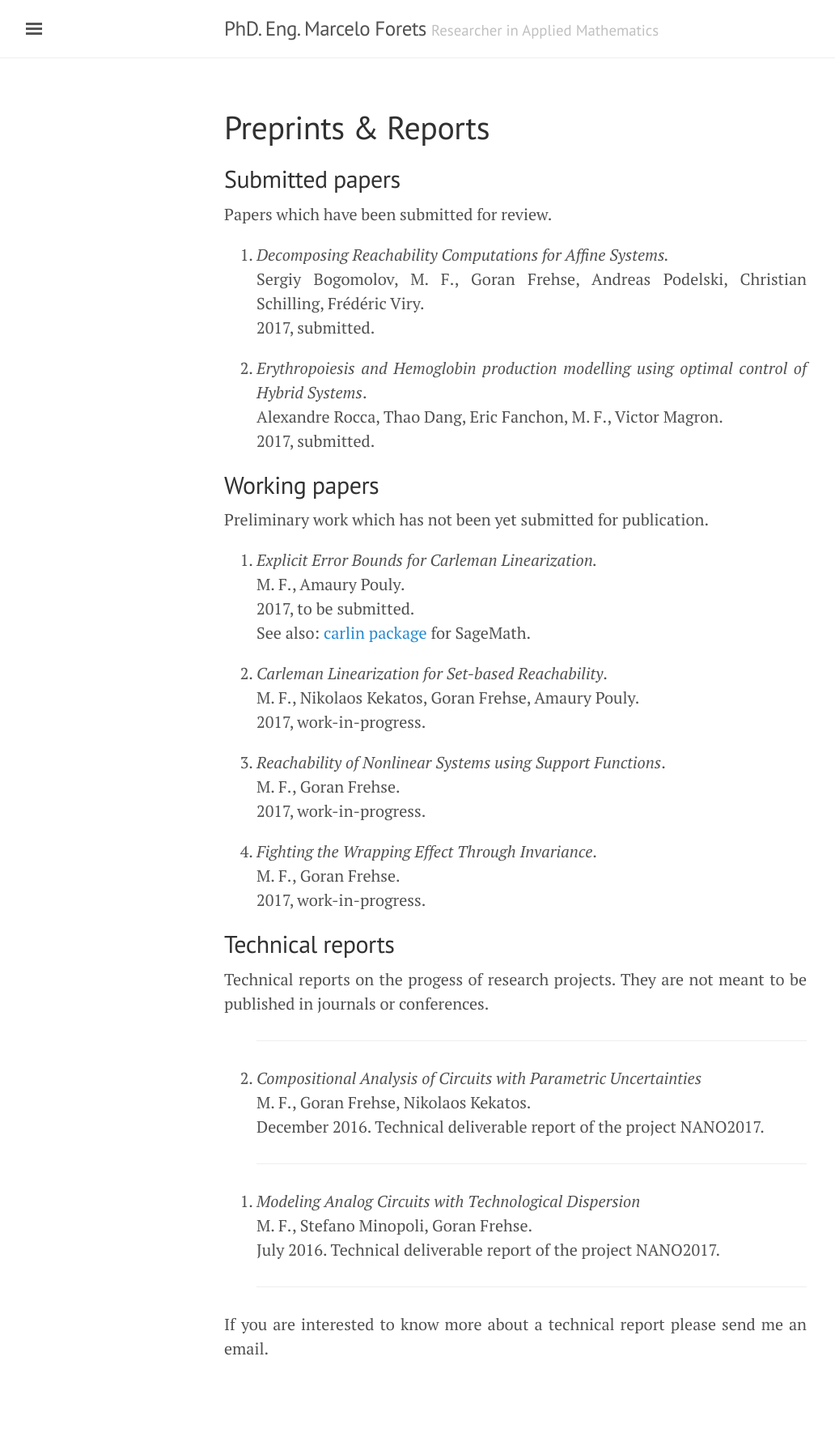
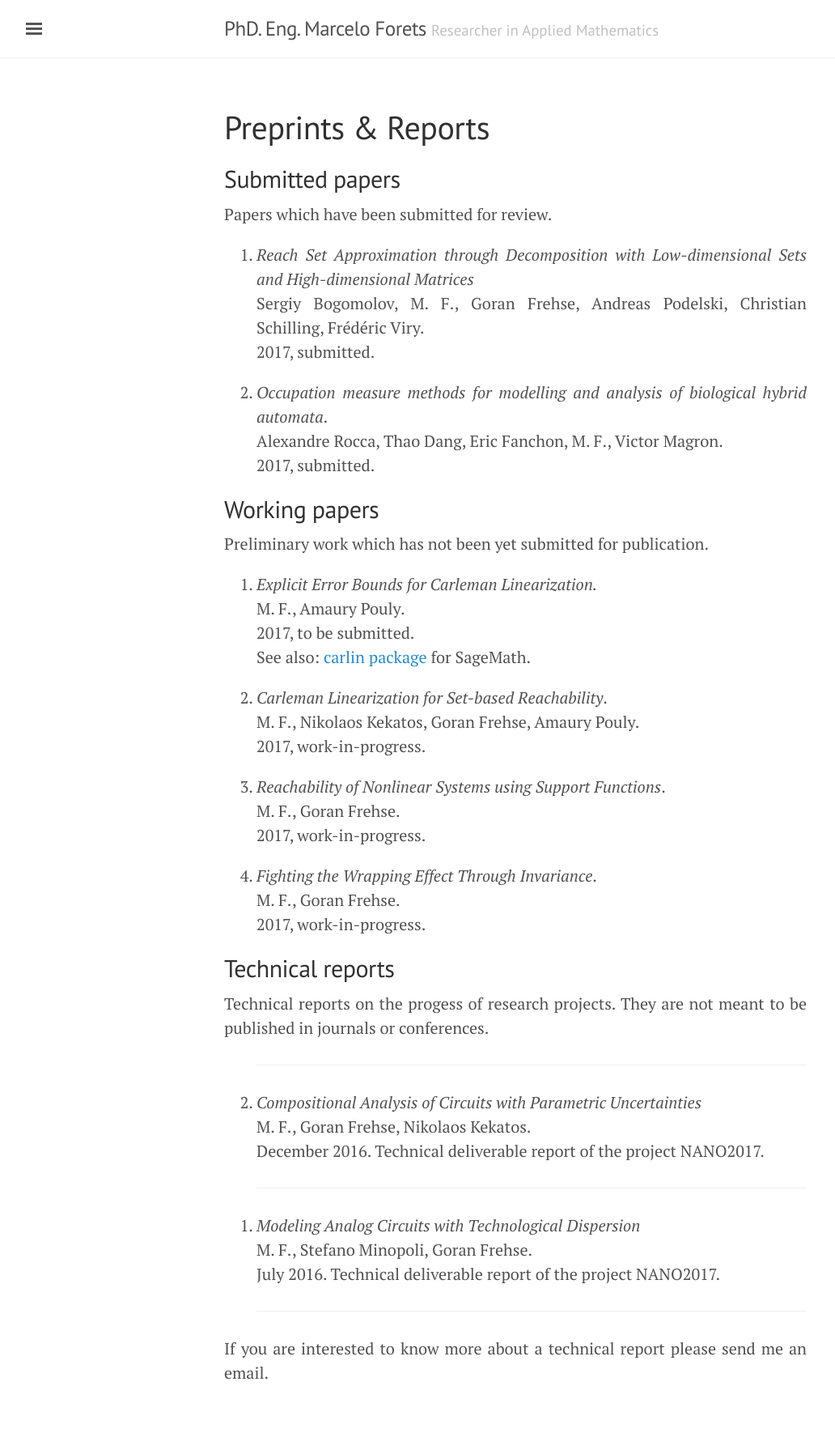
Before and after one commit to mforets/mforets.github.io, a Jekyll site: the page built from drafts.md, in a window 1280 px wide. Shown: the whole page at 81% size, without its empty margins (3-1035 px from the left). Built offline with Jekyll 4.4.1, drawn with Linux system fonts in a browser that asks for light colours; nearby versions of some CDN libraries; before the commit the page ends 1761 px from its top, so only the background shows below that.

Commit message:
update drafts titles

```diff
--- a/drafts.md
+++ b/drafts.md
@@ -7,9 +7,9 @@ title: "Preprints & Reports"
 
 Papers which have been submitted for review.
 
-1. *Decomposing Reachability Computations for Affine Systems.* <br> Sergiy Bogomolov, M. F., Goran Frehse, Andreas Podelski, Christian Schilling, Frédéric Viry.<br>  2017, submitted.
+1. *Reach Set Approximation through Decomposition with Low-dimensional Sets and High-dimensional Matrices* <br> Sergiy Bogomolov, M. F., Goran Frehse, Andreas Podelski, Christian Schilling, Frédéric Viry.<br>  2017, submitted.
 
-2. *Erythropoiesis and Hemoglobin production modelling using optimal control of Hybrid Systems*. <br> Alexandre Rocca, Thao Dang, Eric Fanchon, M. F., Victor Magron. <br> 2017, submitted.
+2. *Occupation measure methods for modelling and analysis of biological hybrid automata*. <br> Alexandre Rocca, Thao Dang, Eric Fanchon, M. F., Victor Magron. <br> 2017, submitted.
 
 ## Working papers
 
@@ -22,7 +22,6 @@ Preliminary work which has not been yet submitted for publication.
 3. *Reachability of Nonlinear Systems using Support Functions*. <br> M. F., Goran Frehse. <br> 2017, work-in-progress.
 
 4. *Fighting the Wrapping Effect Through Invariance*. <br> M. F., Goran Frehse. <br> 2017, work-in-progress.
-
 
 ## Technical reports
 
```
